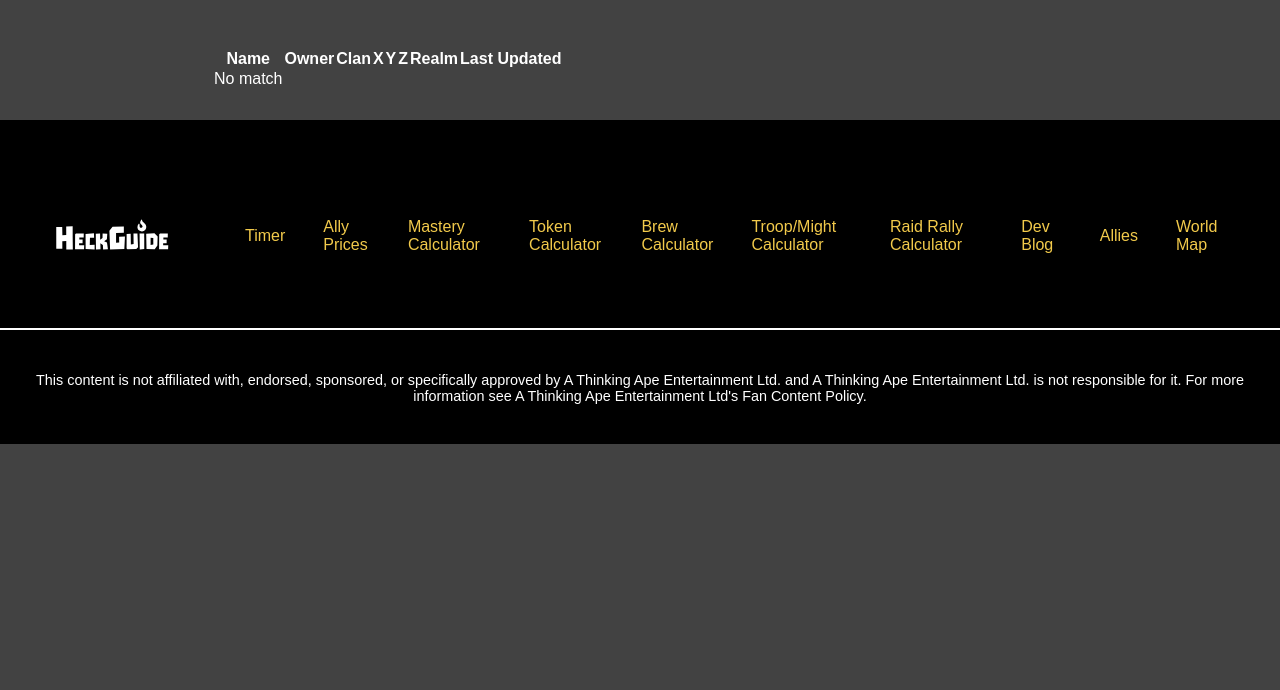
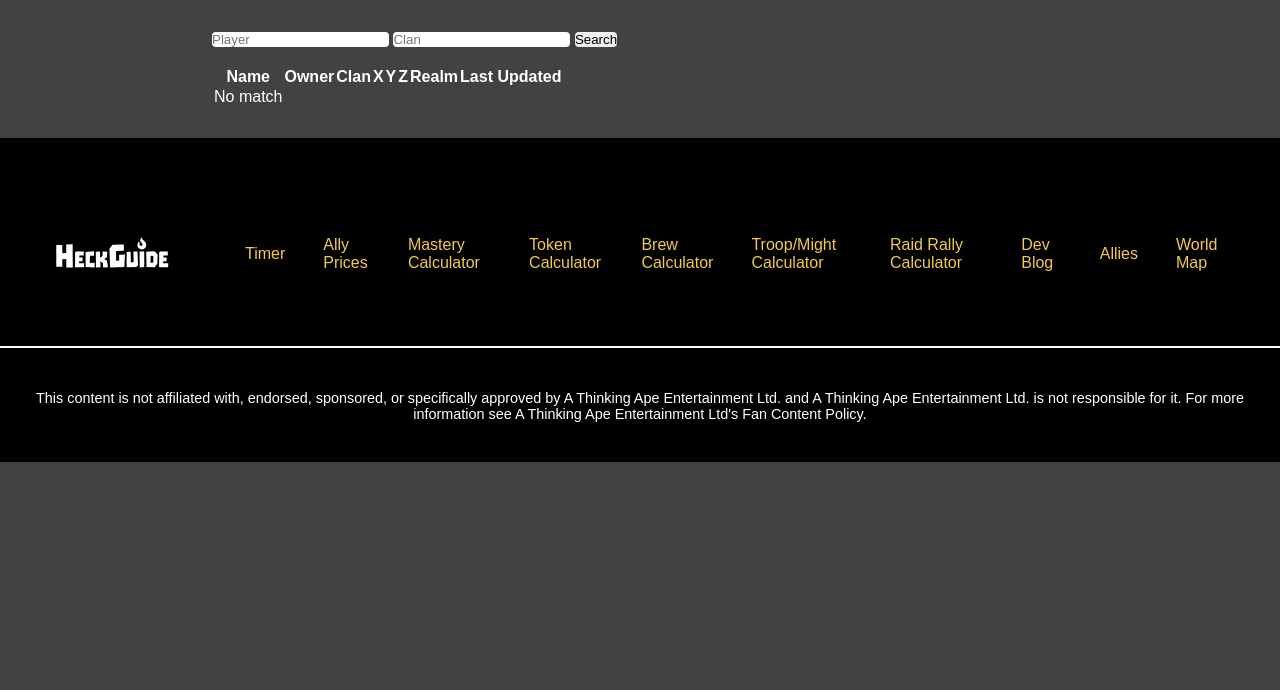
Before and after one commit to kevincornish/HeckGuide, a Django app: page /world/ in a window 1280 px wide; the page is wider, and only the part inside the window is pictured. Shown: the part 158-848 px from the top of that part. Run offline with Django 3.2, Linux system fonts and the light colour scheme; the visitor is signed in with stand-in values (Sample User, id 1); data that the repository does not hold is empty.

Commit message:
world crawler loops through entire map

```diff
--- a/templates/base.html
+++ b/templates/base.html
@@ -5,11 +5,25 @@
 <head>
   <meta charset="utf-8">
   <meta name="viewport" content="width=device-width, initial-scale=1">
-  <meta name="description" content="">
+  <meta name="description" content="HeckGuide is a helpful guide with tips and tricks built by the Heckfire community.">
   <meta name="author" content="Kevin Cornish">
   <title>HeckGuide | {% block head_title %}{% endblock %}</title>
   <link rel="canonical" href="https://heckguide.com">
   <link rel="stylesheet" href="{% static 'css/base.css' %}">
+  <!-- rel links -->
+  <link rel="apple-touch-icon" sizes="60x60" href="{% static 'img/favi/apple-icon-60x60.png' %}">
+  <link rel="apple-touch-icon" sizes="72x72" href="{% static 'img/favi/apple-icon-72x72.png' %}">
+  <link rel="apple-touch-icon" sizes="76x76" href="{% static 'img/favi/apple-icon-76x76.png' %}">
+  <link rel="apple-touch-icon" sizes="114x114" href="{% static 'img/favi/apple-icon-114x114.png' %}">
+  <link rel="apple-touch-icon" sizes="120x120" href="{% static 'img/favi/apple-icon-120x120.png' %}">
+  <link rel="apple-touch-icon" sizes="144x144" href="{% static 'img/favi/apple-icon-144x144.png' %}">
+  <link rel="apple-touch-icon" sizes="152x152" href="{% static 'img/favi/apple-icon-152x152.png' %}">
+  <link rel="apple-touch-icon" sizes="180x180" href="{% static 'img/favi/apple-icon-180x180.png' %}">
+  <link rel="icon" type="image/png" sizes="192x192" href="{% static 'img/favi/android-icon-192x192.png' %}">
+  <link rel="icon" type="image/png" sizes="32x32" href="{% static 'img/favi/favicon-32x32.png' %}">
+  <link rel="icon" type="image/png" sizes="96x96" href="{% static 'img/favi/favicon-96x96.png' %}">
+  <link rel="icon" type="image/png" sizes="16x16" href="{% static 'img/favi/favicon-16x16.png' %}">
+  <link rel="manifest" href="{% static 'img/favi/manifest.json' %}">
 </head>
 
 <body>
--- a/templates/world/world.html
+++ b/templates/world/world.html
@@ -2,7 +2,15 @@
 {% block head_title %}World Map{% endblock %}
 {% load static %}
 {% block content %}
-  <br />
+<form action="{% url 'world' %}">
+  <span>
+    <input type="text" placeholder="Player" aria-label="player"
+      name='player' value='{{ request.GET.player }}'>
+    <input type="text" placeholder="Clan" aria-label="clan" name='clan'
+      value='{{ request.GET.clan }}'>
+  <input type="submit" value="Search"></span>
+</form>
+<br />
   <table class="table">
     <thead>
       <tr>
--- a/world/management/commands/crawl_world.py
+++ b/world/management/commands/crawl_world.py
@@ -1,6 +1,5 @@
 from django.core.management.base import BaseCommand, CommandError
 from world.importer import WorldImporter
-#from allies.models import Ally
 
 from django.conf import settings
 
@@ -13,4 +12,4 @@ class Command(BaseCommand):
         Usage: python manage.py crawl_world
         """
         importer = WorldImporter(token=settings.HECKFIRE_API_TOKEN, staytoken=settings.STAY_ALIVE_TOKEN)
-        importer.execute()
+        importer.execute(lowerbound=1868, upperbound=6317)
--- a/world/models.py
+++ b/world/models.py
@@ -2,7 +2,7 @@ from django.db import models
 
 class WorldSegments(models.Model):
     #activities = models.CharField(max_length=255,null=True)
-    #components = models.CharField(max_length=255) Ignore this it's another nest
+    #components = models.CharField(max_length=255)
     description = models.CharField(max_length=255, null=True)
     game_id = models.IntegerField(null=True)
     inbound_marches = models.IntegerField(null=True)
--- a/world/views.py
+++ b/world/views.py
@@ -9,7 +9,13 @@ class WorldListView(LoginRequiredMixin, ListView):
     context_object_name = 'worldsegments'
 
     def get_queryset(self):
+        player = self.request.GET.get('player')
+        clan = self.request.GET.get('clan')
         object_list = (
             WorldSegments.objects.all()
         )
+        if player:
+            object_list = object_list.filter(owner_username__iexact=player)
+        if clan:
+            object_list = object_list.filter(owner_group_name__iexact=clan)
         return object_list
```
Also changed, not shown: api.py (+8 -16 lines), world/importer.py (+22 -13 lines).
